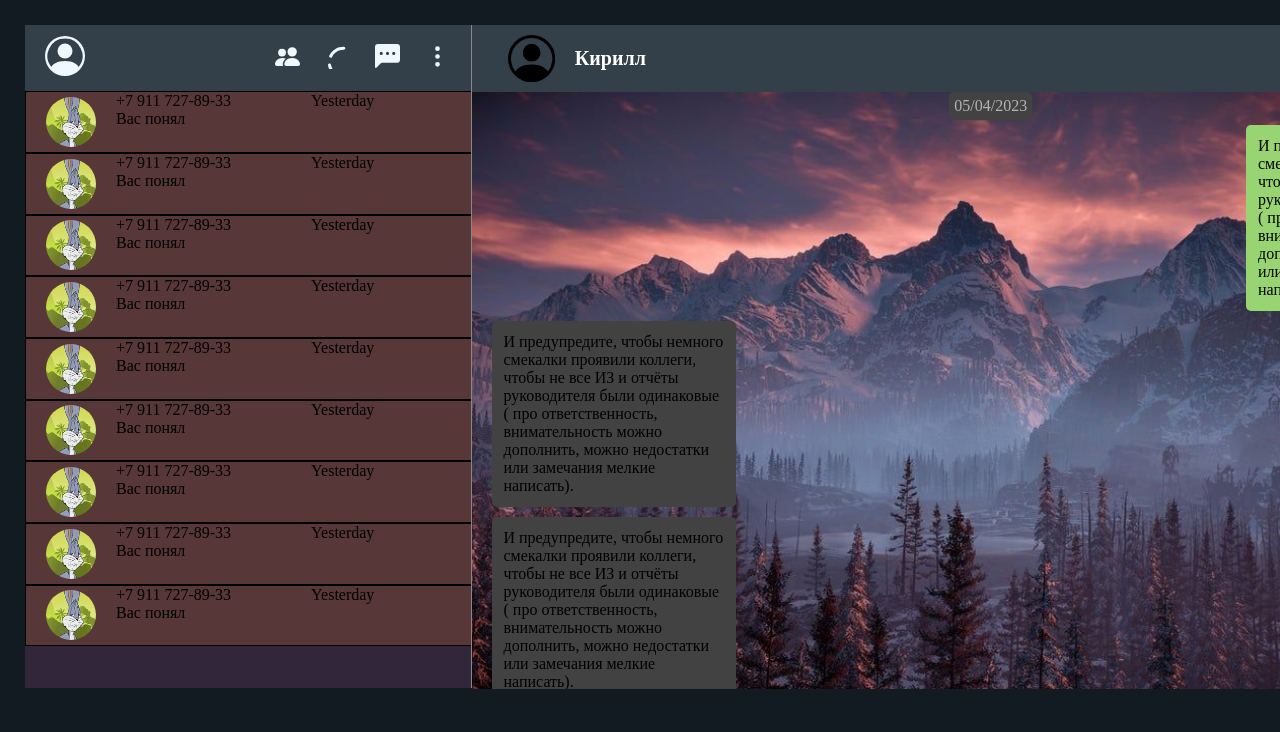
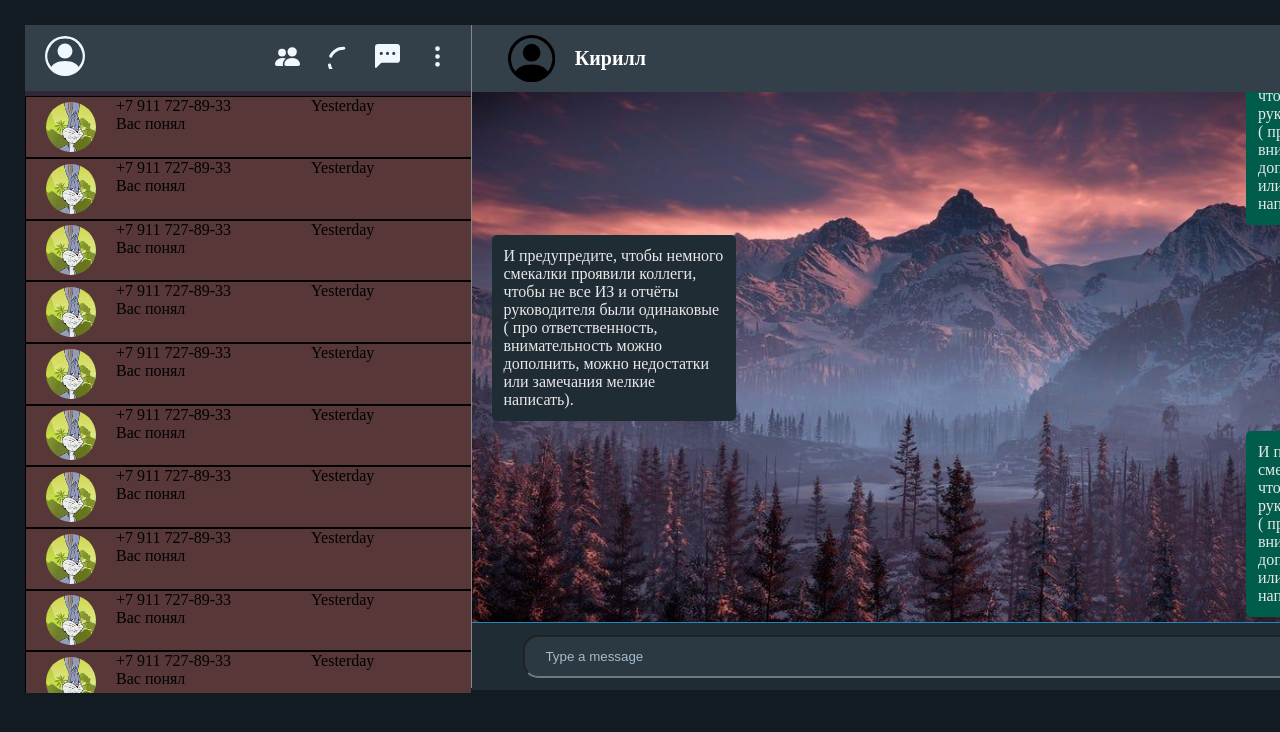
Before and after one commit to azikdinal/green-api-test, a React (Create React App) app: page / in a window 1280 px wide. Shown: the top 732 px of the page. Built offline with nearby package versions, Linux system fonts and the light colour scheme.

Commit message:
finished front

```diff
--- a/src/components/Chats.js
+++ b/src/components/Chats.js
@@ -13,6 +13,10 @@ const Chats = () => {
             <Chat/>
             <Chat/>
             <Chat/>
+            <Chat/>
+            <Chat/>
+            <Chat/>
+            <Chat/>
         </div>
     );
 };
--- a/src/components/Message.js
+++ b/src/components/Message.js
@@ -5,14 +5,14 @@ const Message = (props) => {
     const str = 'И предупредите, чтобы немного смекалки проявили коллеги, чтобы не все ИЗ и отчёты руководителя были одинаковые ( про ответственность, внимательность можно дополнить, можно недостатки или замечания мелкие написать).'
 
     const strs = str.split('\n').filter(s => s);
+    const message = strs.map(e => <>{e}<br/></>)
+
 
     return (
         <div className='message' style={{justifyContent:props.isUser ? 'flex-end' : 'flex-start'}}>
-            <div className='rectangle' style={{backgroundColor: props.isUser ? '#98d572' : '#424242FF'}}>
-                {strs.map(e => <>{e}<br/></>)}
+            <div className='rectangle' style={{backgroundColor: props.isUser ? '#005c4b' : '#202c33'}}>
+                {message}
             </div>
-
-            <div></div>
         </div>
     );
 };
--- a/src/components/MessageInput.js
+++ /dev/null
@@ -1,11 +0,0 @@
-import React from 'react';
-
-const MessageInput = () => {
-    return (
-        <div>
-
-        </div>
-    );
-};
-
-export default MessageInput;
--- a/src/components/Messages.js
+++ b/src/components/Messages.js
@@ -1,22 +1,32 @@
-import React from 'react';
+import React, {useEffect, useRef} from 'react';
 import Date from "./Date";
 import Message from "./Message";
 
 const Messages = () => {
+
+        // Scroll to be in bottom at start
+        const typeBarRef = useRef(null);
+
+        useEffect(() => {
+                typeBarRef.current.scrollTop = typeBarRef.current.scrollHeight;
+        }, []);
+
     return (
-        <div className='messages'>
+        <div className='messages' ref={typeBarRef}>
             <Date/>
             <Message isUser={true}/>
             <Message isUser={false}/>
             <Message isUser={false}/>
             <Message isUser={true}/>
             <Message isUser={false}/>
-            <Message isUser={true}/><Message isUser={true}/>
+            <Message isUser={true}/>
+            <Message isUser={true}/>
             <Message isUser={false}/>
             <Message isUser={false}/>
             <Message isUser={true}/>
             <Message isUser={false}/>
-            <Message isUser={true}/><Message isUser={true}/>
+            <Message isUser={true}/>
+            <Message isUser={true}/>
             <Message isUser={false}/>
             <Message isUser={false}/>
             <Message isUser={true}/>
--- a/src/components/TypeBar.js
+++ b/src/components/TypeBar.js
@@ -1,10 +1,22 @@
-import React from 'react';
-import MessageInput from "./MessageInput";
+import React, {useState} from 'react';
 
 const TypeBar = () => {
+    const [message, setMessage] = useState('')
+
+    const handleChange = event => {
+        setMessage(event.target.value);
+    };
+
+    const handleKeyDown = (event) => {
+        if (event.key === 'Enter') {
+            console.log(message);
+        }
+    };
+
+
     return (
-        <div>
-            <MessageInput/>
+        <div className='type-bar'>
+               <input type="text" placeholder='Type a message' onChange={handleChange} value={message} onKeyDown={handleKeyDown}/>
         </div>
     );
 };
--- a/src/style.scss
+++ b/src/style.scss
@@ -60,7 +60,9 @@ body{
         width: 100%;
         height: 90%;
 
-
+        padding-top: 5px;
+        overflow-y: auto;
+        overflow-x: hidden;
         .chat{
             display: flex;
 
@@ -148,7 +150,7 @@ body{
 
     .messages{
         width: 100%;
-        height: 90%;
+        height: 80%;
         background-image: url('./assets/zero.jpeg');
         background-repeat: no-repeat;
         background-size: 100% 100%;
@@ -170,7 +172,7 @@ body{
 
             display: flex;
             flex-wrap: wrap;
-
+            color: #e8e8e8;
             .rectangle{
                 width:220px;
                 white-space: normal;
@@ -181,4 +183,26 @@ body{
 
         }
     }
+
+    .type-bar{
+        display: flex;
+        justify-content: center;
+        align-items: center;
+        height: 67.3px;
+
+        background-color: rgb(32, 44, 51);
+
+            input{
+                width: 90%;
+                padding: 12px 20px;
+                box-sizing: border-box;
+                border-radius: 15px;
+                color: #fff;
+                background-color: rgb(42, 57, 66);
+
+            }
+            input::placeholder{
+                color: rgb(166, 187, 203);
+            }
+    }
 }
```
